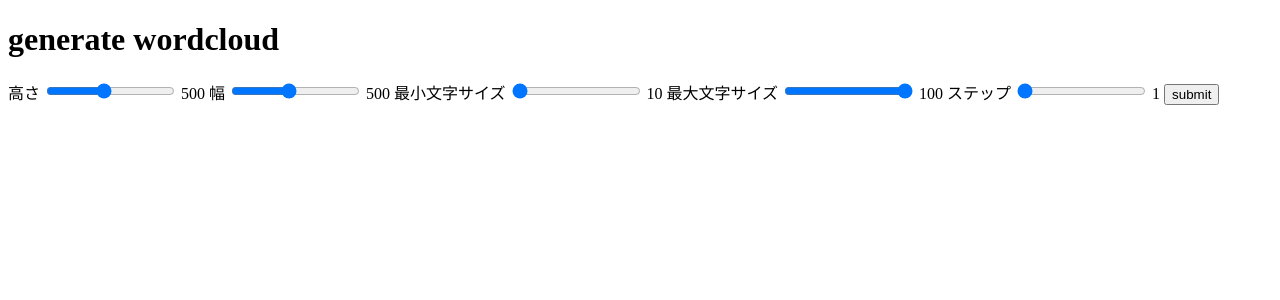
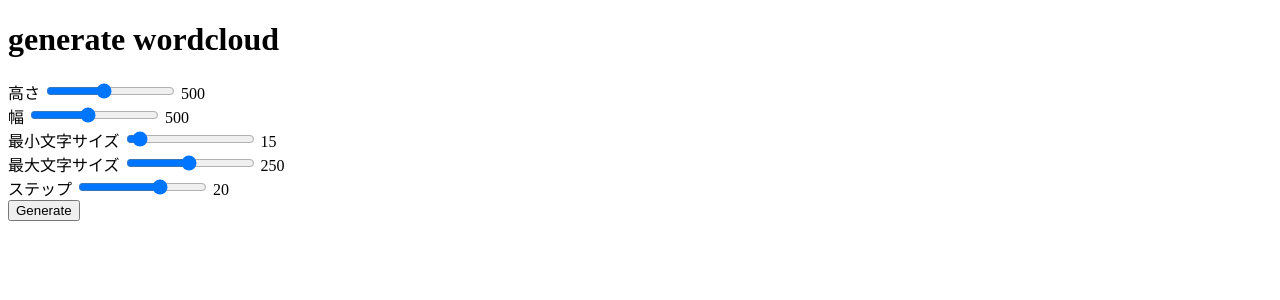
Before and after one commit to nutahiroba/filesystem, a Flask app: template templates/gen_wc.html in a window 1280 px wide. Shown: the top 300 px of the page. Run offline with Flask 3, Linux system fonts and the light colour scheme; the template is opened without the code that fills it, so the values that code supplies are empty.

Commit message:
パラメタの初期値とhtmlを修正

```diff
--- a/static/css/table.css
+++ b/static/css/table.css
@@ -26,5 +26,4 @@ tr:hover {
 }
 #selectArea {
   display: flex;
-  flex-direction: row;
 }
--- a/templates/gen_wc.html
+++ b/templates/gen_wc.html
@@ -10,6 +10,7 @@
     <div id="selectArea">
       <div>
         <form id="generateForm">
+          <div>
             <label for="height">高さ</label>
             <input
               type="range"
@@ -21,6 +22,8 @@
               value="500"
             />
             <span id="heightVal">500</span>
+          </div>
+          <div>
             <label for="width">幅</label>
             <input
               type="range"
@@ -32,6 +35,8 @@
               value="500"
             />
             <span id="widthVal">500</span>
+          </div>
+          <div>
             <label for="min">最小文字サイズ</label>
             <input
               type="range"
@@ -40,32 +45,37 @@
               min="10"
               max="100"
               step="1"
-            value="10"
+              value="15"
             />
-          <span id="minVal">10</span>
+            <span id="minVal">15</span>
+          </div>
+          <div>
             <label for="max">最大文字サイズ</label>
             <input
               type="range"
               name="max"
               id="max"
               min="10"
-            max="100"
+              max="500"
               step="1"
-            value="100"
+              value="250"
             />
-          <span id="maxVal">100</span>
+            <span id="maxVal">250</span>
+          </div>
+          <div>
             <label for="step">ステップ</label>
             <input
               type="range"
               name="step"
               id="step"
               min="1"
-            max="10"
+              max="30"
               step="1"
-            value="1"
+              value="20"
             />
             <span id="stepVal">1</span>
-          <input type="submit" value="submit" />
+          </div>
+          <input type="submit" value="Generate" />
         </form>
       </div>
       <div id="wordcloud"></div>
```
Lines whose indentation alone changed are shown as unchanged.
